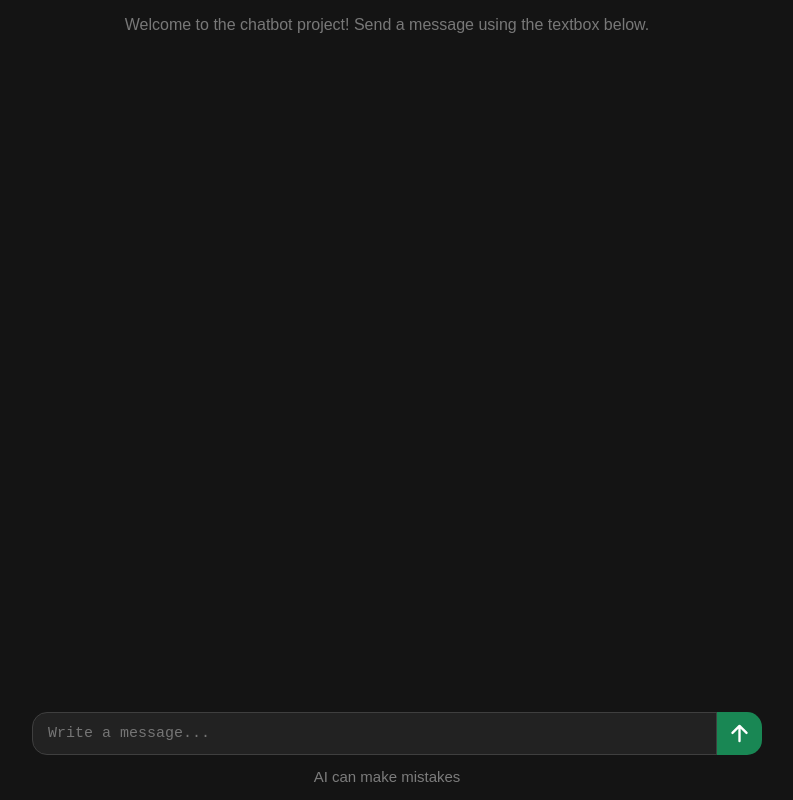
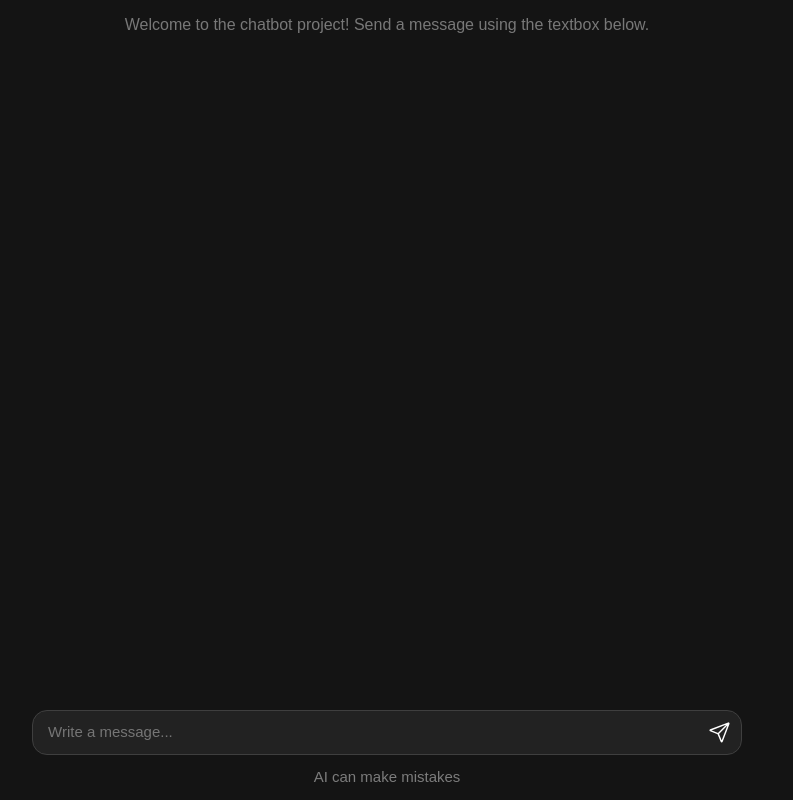
Before and after one commit to bvkube95-ship-it/chatBot, a React (Vite) app: page / in a window 1280 px wide. Shown: the whole page, without its empty margins (253-1046 px from the left). Built offline with nearby package versions, Linux system fonts and the light colour scheme.

Commit message:
send button redesign (it sticky to first row)

```diff
--- a/src/components/ChatInput.tsx
+++ b/src/components/ChatInput.tsx
@@ -1,12 +1,21 @@
 import { useState, useEffect, useRef } from 'react'
 import type { MessageBox, ChatInputProps } from '../types'
 import { IonIcon } from '@ionic/react';
-import { arrowUp, stopOutline } from 'ionicons/icons';
+import { paperPlaneOutline, stopOutline } from 'ionicons/icons';
 import './styles/ChatInput.css'
 
 function ChatInput({ chatMessages, setChatMessages, isBotTyping, setIsBotTyping }: ChatInputProps) {
   const [inputText, setInputText] = useState('')
   const abortControllerRef = useRef<AbortController | null>(null)
+  const textareaRef = useRef<HTMLTextAreaElement>(null)
+
+  useEffect(() => {
+    const textarea = textareaRef.current
+    if (textarea) {
+      textarea.style.height = 'auto'
+      textarea.style.height = `${Math.min(textarea.scrollHeight, 200)}px`
+    }
+  }, [inputText])
 
   useEffect(() => {
     function handleKeyDown(e: KeyboardEvent) {
@@ -112,6 +121,7 @@ function ChatInput({ chatMessages, setChatMessages, isBotTyping, setIsBotTyping
     <>
       <div className="chat-input-container">
         <textarea
+          ref={textareaRef}
           className="chat-input"
           placeholder="Write a message..."
           value={inputText}
@@ -130,11 +140,17 @@ function ChatInput({ chatMessages, setChatMessages, isBotTyping, setIsBotTyping
           onClick={isBotTyping ? cancelRequest : sendMessage}
           className="send-btn"
         >
-          {isBotTyping
-            ? <IonIcon icon={stopOutline} className='send-stop-btn' />
-            : <IonIcon icon={arrowUp} className='send-stop-btn' />
-          }
+          <span className="send-icon">
+            <IonIcon
+              icon={isBotTyping ? stopOutline : paperPlaneOutline}
+              className="send-icon-white"
+            />
 
+            <IonIcon
+              icon={isBotTyping ? stopOutline : paperPlaneOutline}
+              className="send-icon-green"
+            />
+          </span>
         </button>
       </div>
         <p className="ai-mistakes-message">AI can make mistakes</p>
--- a/src/components/styles/ChatInput.css
+++ b/src/components/styles/ChatInput.css
@@ -10,22 +10,28 @@
     display: flex;
 }
 
-.chat-input:focus + .send-btn {
-    box-shadow:
-        -5px 0 10px rgba(25, 135, 84, 0.3),
-        -10px 0 25px rgba(25, 135, 84, 0.2),
-        -20px 0 40px rgba(25, 135, 84, 0.15);
-}
+.chat-input {
+    width: 100%;
+    min-height: 45px;
+    max-height: 200px;
 
-.chat-input {
-    padding: 12px 55px 12px 15px;
+    padding: 12px 60px 12px 15px;
+
     border-radius: 15px;
     border: 1px solid rgb(63, 63, 63);
+
     font-size: 15px;
+    font-family: inherit;
+
     flex-grow: 1;
+
     background-color: rgb(34, 34, 34);
     color: rgb(230, 230, 230);
+
     box-sizing: border-box;
+
+    resize: none;
+
     transition: border-color 0.25s ease;
 }
 
@@ -38,33 +44,91 @@
     opacity: 0.5;
 }
 
-.ai-mistakes-message {
-    color: rgb(124, 124, 124);
-    font-size: 15px;
-    text-align: center;
-    margin-top: 0px;
-}
-
 .send-btn {
     position: absolute;
-    right: 0;
-    top: 0;
-    height: 100%;
+
+    right: 25px;
+    bottom: 5px;
+
+    width: 35px;
+    height: 35px;
 
     display: flex;
     align-items: center;
     justify-content: center;
 
-    background-color: rgb(25, 135, 84);
-    padding: 0 10px;
+    padding: 0;
+
+    background: transparent;
     border: none;
-    border-left: 1px solid rgb(63, 63, 63);
-    border-radius: 0 15px 15px 0;
+    border-radius: 10px;
+
     cursor: pointer;
-    transition: box-shadow 0.25s ease;
+
+    transition:
+        background-color 0.2s ease,
+        transform 0.2s ease,
+        box-shadow 0.25s ease;
 }
 
-.send-stop-btn {
-    font-size: 25px;
+.send-btn:hover {
+    background-color: rgba(255, 255, 255, 0.08);
+}
+
+.send-btn:active {
+    transform: scale(0.92);
+}
+
+.send-icon {
+    position: relative;
+
+    width: 23px;
+    height: 23px;
+
+    display: block;
+}
+
+.send-icon ion-icon {
+    position: absolute;
+    inset: 0;
+
+    width: 100%;
+    height: 100%;
+}
+
+.send-icon-white {
     color: white;
 }
+
+.send-icon-green {
+    position: absolute;
+
+    color: rgb(25, 135, 84);
+
+    clip-path: polygon(
+        0 100%,
+        0 100%,
+        0 100%,
+        0 100%
+    );
+
+    transition: clip-path 0.45s cubic-bezier(0.4, 0, 0.2, 1);
+}
+
+.chat-input:focus + .send-btn .send-icon-green {
+    clip-path: polygon(
+        0 100%,
+        0 0,
+        100% 0,
+        100% 100%
+    );
+}
+
+.ai-mistakes-message {
+    color: rgb(124, 124, 124);
+
+    font-size: 15px;
+    text-align: center;
+
+    margin-top: 0;
+}
```
Also changed, not shown: 1 other file (tests, documents, lock files or other folders).
